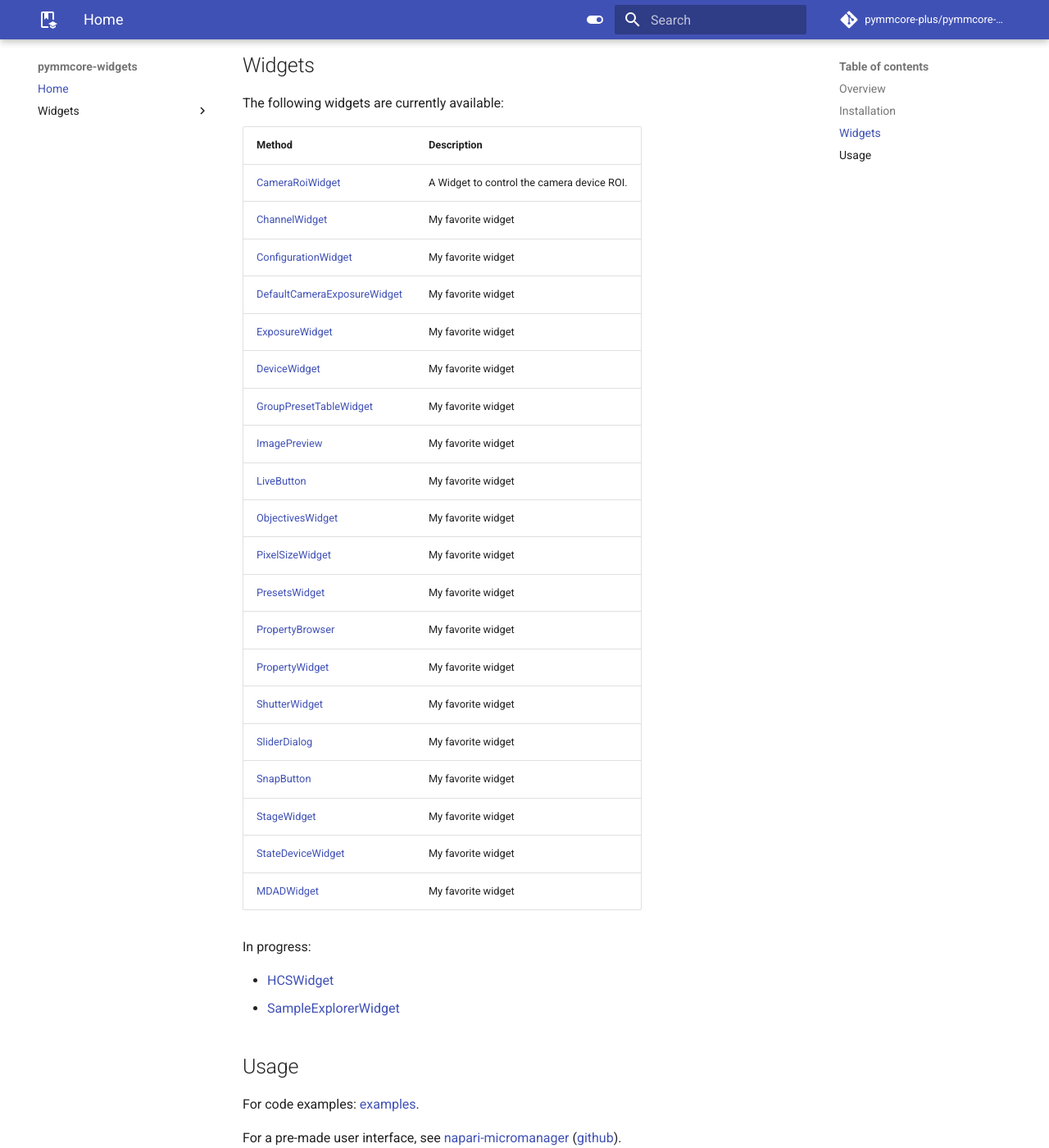
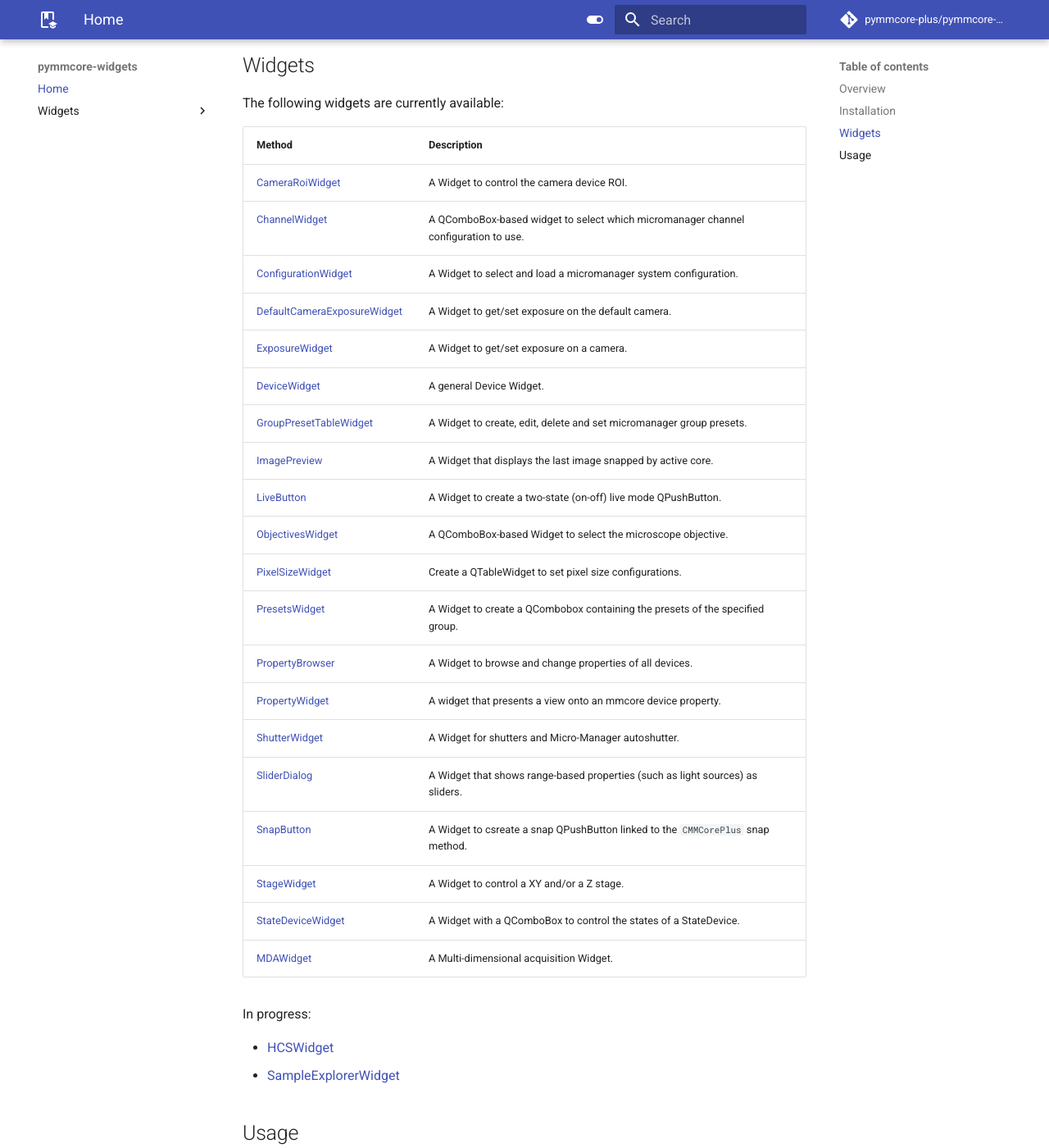
Before and after one commit to pymmcore-plus/pymmcore-widgets, an MkDocs documentation site: the page built from docs/index.md, in a window 1280 px wide and 1400 px high, scrolled down 738 px. Shown: the whole window at 82% size. Built offline with MkDocs 1.6.1 and Material for MkDocs 9.7.7, drawn with Linux system fonts in a browser that asks for light colours; comment, search, counter and statistics services are not loaded; some of the changed text lies outside the part shown.

Commit message:
docs: update table

```diff
--- a/docs/index.md
+++ b/docs/index.md
@@ -31,25 +31,25 @@ The following widgets are currently available:
 | Method      | Description                          |
 | ----------- | ------------------------------------ |
 | [CameraRoiWidget](./widgets/CameraRoiWidget.md)           | A Widget to control the camera device ROI.|
-| [ChannelWidget](./widgets/ChannelWidget.md)               | My favorite widget |
-| [ConfigurationWidget](./widgets/ConfigurationWidget.md)   | My favorite widget |
-| [DefaultCameraExposureWidget](./widgets/DefaultCameraExposureWidget.md)   | My favorite widget |
-| [ExposureWidget](./widgets/ExposureWidget.md)             | My favorite widget |
-| [DeviceWidget](./widgets/DeviceWidget.md)                 | My favorite widget |
-| [GroupPresetTableWidget](./widgets/GroupPresetTableWidget.md)             | My favorite widget |
-| [ImagePreview](./widgets/ImagePreview.md)                 | My favorite widget |
-| [LiveButton](./widgets/LiveButton.md)                     | My favorite widget |
-| [ObjectivesWidget](./widgets/ObjectivesWidget.md)         | My favorite widget |
-| [PixelSizeWidget](./widgets/PixelSizeWidget.md)           | My favorite widget |
-| [PresetsWidget](./widgets/PresetsWidget.md)               | My favorite widget |
-| [PropertyBrowser](./widgets/PropertyBrowser.md)           | My favorite widget |
-| [PropertyWidget](./widgets/PropertyWidget.md)             | My favorite widget |
-| [ShutterWidget](./widgets/ShutterWidget.md)               | My favorite widget |
-| [SliderDialog](./widgets/SliderDialog.md)                 | My favorite widget |
-| [SnapButton](./widgets/SnapButton.md)                     | My favorite widget |
-| [StageWidget](./widgets/StageWidget.md)                   | My favorite widget |
-| [StateDeviceWidget](./widgets/StateDeviceWidget.md)       | My favorite widget |
-| [MDADWidget](./widgets/MDAWidget.md)                      | My favorite widget |
+| [ChannelWidget](./widgets/ChannelWidget.md)               | A QComboBox-based widget to select which micromanager channel configuration to use. |
+| [ConfigurationWidget](./widgets/ConfigurationWidget.md)   | A Widget to select and load a micromanager system configuration. |
+| [DefaultCameraExposureWidget](./widgets/DefaultCameraExposureWidget.md)   | A Widget to get/set exposure on the default camera. |
+| [ExposureWidget](./widgets/ExposureWidget.md)             | A Widget to get/set exposure on a camera. |
+| [DeviceWidget](./widgets/DeviceWidget.md)                 | A general Device Widget. |
+| [GroupPresetTableWidget](./widgets/GroupPresetTableWidget.md)             | A Widget to create, edit, delete and set micromanager group presets. |
+| [ImagePreview](./widgets/ImagePreview.md)                 |  A Widget that displays the last image snapped by active core. |
+| [LiveButton](./widgets/LiveButton.md)                     | A Widget to create a two-state (on-off) live mode QPushButton. |
+| [ObjectivesWidget](./widgets/ObjectivesWidget.md)         | A QComboBox-based Widget to select the microscope objective. |
+| [PixelSizeWidget](./widgets/PixelSizeWidget.md)           | Create a QTableWidget to set pixel size configurations. |
+| [PresetsWidget](./widgets/PresetsWidget.md)               | A Widget to create a QCombobox containing the presets of the specified group. |
+| [PropertyBrowser](./widgets/PropertyBrowser.md)           | A Widget to browse and change properties of all devices. |
+| [PropertyWidget](./widgets/PropertyWidget.md)             | A widget that presents a view onto an mmcore device property. |
+| [ShutterWidget](./widgets/ShutterWidget.md)               | A Widget for shutters and Micro-Manager autoshutter. |
+| [SliderDialog](./widgets/SliderDialog.md)                 | A Widget that shows range-based properties (such as light sources) as sliders. |
+| [SnapButton](./widgets/SnapButton.md)                     | A Widget to csreate a snap QPushButton linked to the `CMMCorePlus` snap method. |
+| [StageWidget](./widgets/StageWidget.md)                   | A Widget to control a XY and/or a Z stage. |
+| [StateDeviceWidget](./widgets/StateDeviceWidget.md)       | A Widget with a QComboBox to control the states of a StateDevice. |
+| [MDAWidget](./widgets/MDAWidget.md)                      | A Multi-dimensional acquisition Widget. |
 
 In progress:
 
@@ -58,6 +58,6 @@ In progress:
 
 ## Usage
 
-For code examples: [examples](https://github.com/pymmcore-plus/pymmcore-widgets/tree/main/examples).
+For a pre-made user interface, see [napari-micromanager](https://pypi.org/project/napari-micromanager/) ([github](https://github.com/pymmcore-plus/napari-micromanager)).
 
-For a pre-made user interface, see [napari-micromanager](https://pypi.org/project/napari-micromanager/) ([github](https://github.com/pymmcore-plus/napari-micromanager)).
+Detailed description and usage of each Widget is explained in their [respective pages](#widgets).
```
Also changed, not shown: docs/_macros.py (+7 -4 lines), docs/widgets/MDAWidget.md (+2 -1 lines), 14 other files.
